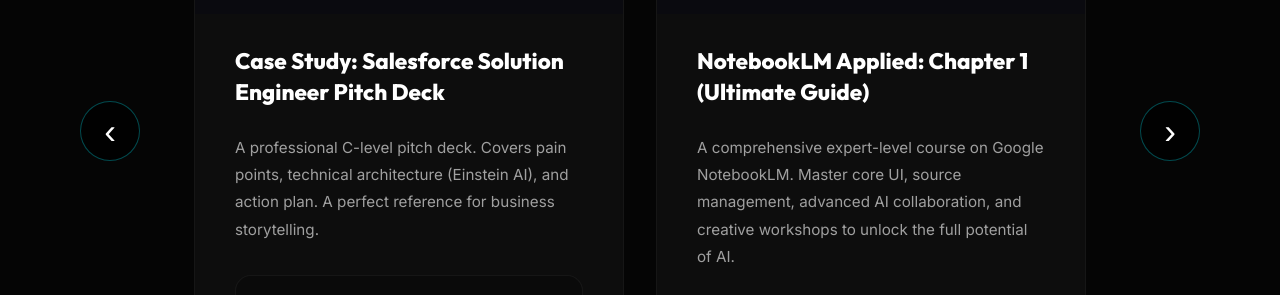
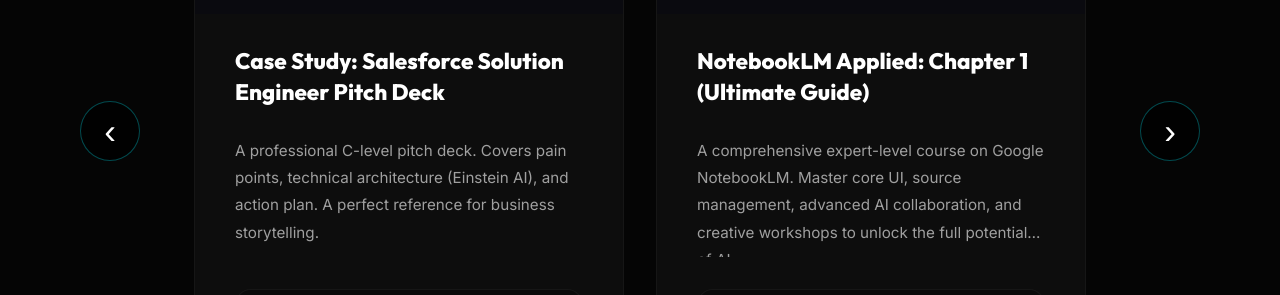
Before and after one commit to ds-jason-tsai/jason-by-tsai-portfolio, a Next.js app: page /en/reports in a window 1280 px wide. Shown: the part 657-952 px from the top of the page. Built offline with nearby package versions, Linux system fonts and the light colour scheme.

Commit message:
UI: Final Precision Alignment for Report Cards supporting up to 4-line descriptions

```diff
--- a/components/ReportsClient.tsx
+++ b/components/ReportsClient.tsx
@@ -356,11 +356,21 @@
                 scrollbarWidth: 'thin',
                 scrollbarColor: 'var(--accent-color) transparent'
               }}>
-                <h3 style={{ fontSize: '1.4rem', fontWeight: '800', marginBottom: '1.5rem', color: '#fff', lineHeight: '1.4', minHeight: '4rem' }}>
+                <h3 style={{ fontSize: '1.4rem', fontWeight: '800', marginBottom: '1.5rem', color: '#fff', lineHeight: '1.4', minHeight: '4.2rem' }}>
                   {report.title[lang]}
                 </h3>
 
-                <p style={{ color: 'var(--text-secondary)', fontSize: '0.95rem', lineHeight: '1.8', marginBottom: '2rem', minHeight: '5.5rem' }}>
+                <p style={{
+                  color: 'var(--text-secondary)',
+                  fontSize: '0.95rem',
+                  lineHeight: '1.8',
+                  marginBottom: '2rem',
+                  minHeight: '7.5rem',
+                  display: '-webkit-box',
+                  WebkitLineClamp: 4,
+                  WebkitBoxOrient: 'vertical',
+                  overflow: 'hidden'
+                }}>
                   {report.description[lang]}
                 </p>
 
```
